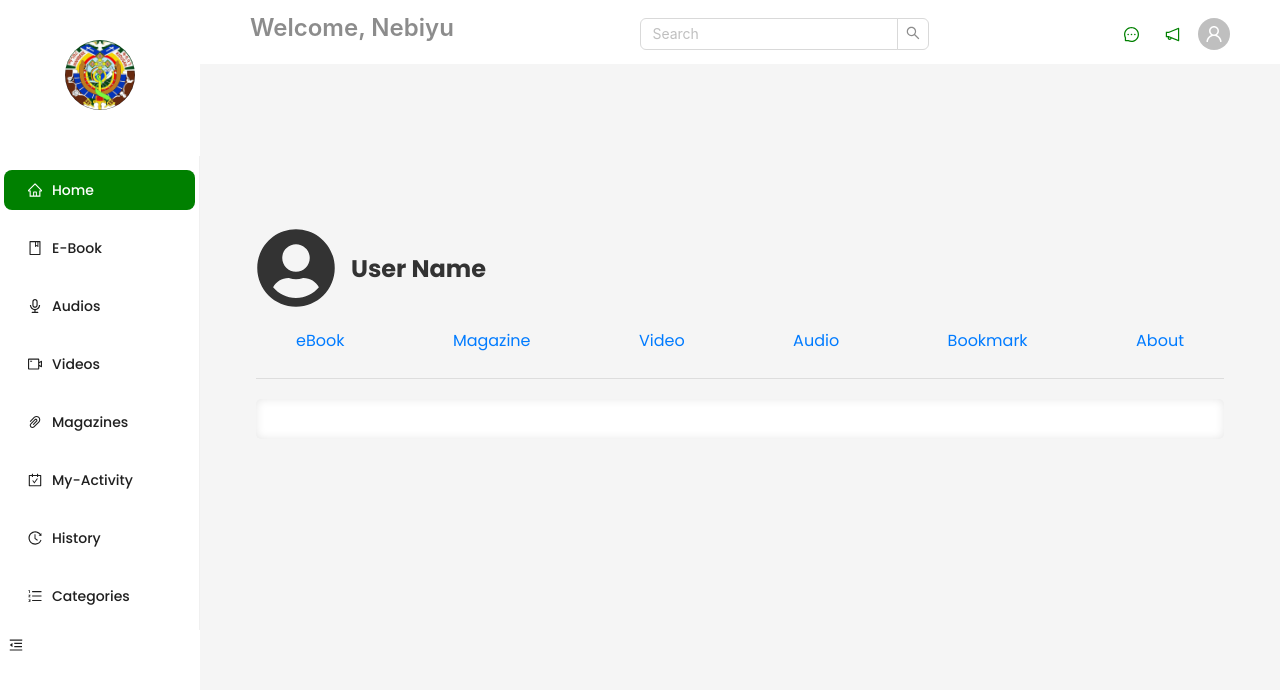
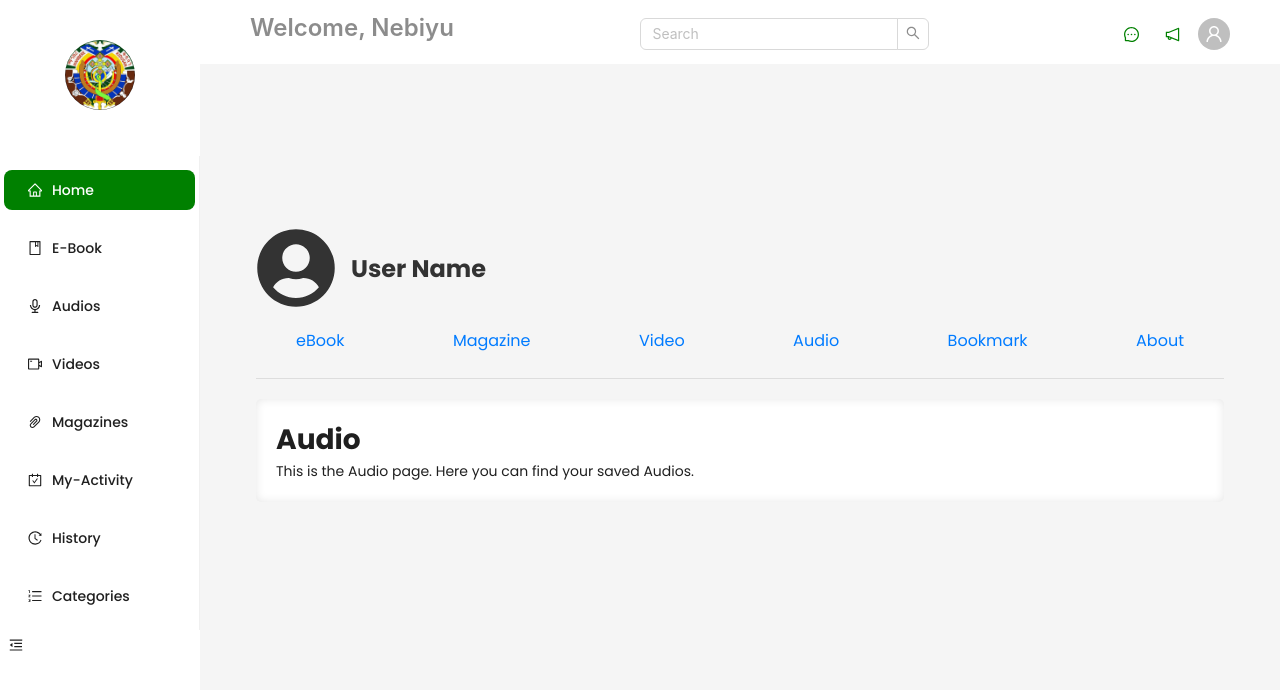
Before and after one commit to Jerusalemgirma/MK-digital-library-, a React (Vite) app: page /myactivity in a window 1280 px wide. Both pictures are taken after a click on the link "Audio". Shown: the top 690 px of the page. Built offline with nearby package versions, Linux system fonts and the light colour scheme.

Commit message:
navigation bar and routing

```diff
--- a/src/Components/Pages/MyActivity/Navs/Audio.jsx
+++ b/src/Components/Pages/MyActivity/Navs/Audio.jsx
@@ -4,7 +4,7 @@ function Audio() {
   return (
     <div>
       <h1>Audio</h1>
-      <p>This is the Audio page. Here you can find a collection of audio files.</p>
+      <p>This is the Audio page. Here you can find your saved Audios.</p>
     </div>
   );
 }
--- a/src/Components/Pages/MyActivity/myactivity.jsx
+++ b/src/Components/Pages/MyActivity/myactivity.jsx
@@ -2,7 +2,11 @@ import React, { useState } from 'react';
 import './myactivity.css';
 import { FaUserCircle } from 'react-icons/fa';
 import About from './Navs/About';
-import MyActivity from './myactivity';
+import Bookmark from './Navs/Bookmark';
+import Audio from './Navs/Audio';
+import Magazine from './Navs/Magazine'
+import Ebook from './Navs/Ebook';
+import Video from './Navs/Video'
 
 const ManageAccount = () => {
   const [activeLink, setActiveLink] = useState('');
@@ -67,11 +71,11 @@ const ManageAccount = () => {
 
       <div className="content-section">
         {activeLink === '' }
-        {activeLink === 'ebook' }
-        {activeLink === 'magazine' }
-        {activeLink === 'video'  }
-        {activeLink === 'audio' }
-        {activeLink === 'bookmark' }
+        {activeLink === 'ebook'&& <Ebook /> }
+        {activeLink === 'magazine' && <Magazine/> }
+        {activeLink === 'video' && <Video/>  }
+        {activeLink === 'audio' && <Audio/ > }
+        {activeLink === 'bookmark'&& <Bookmark/> }
         {activeLink === 'about' && <About />}
       </div>
     </div>
```
